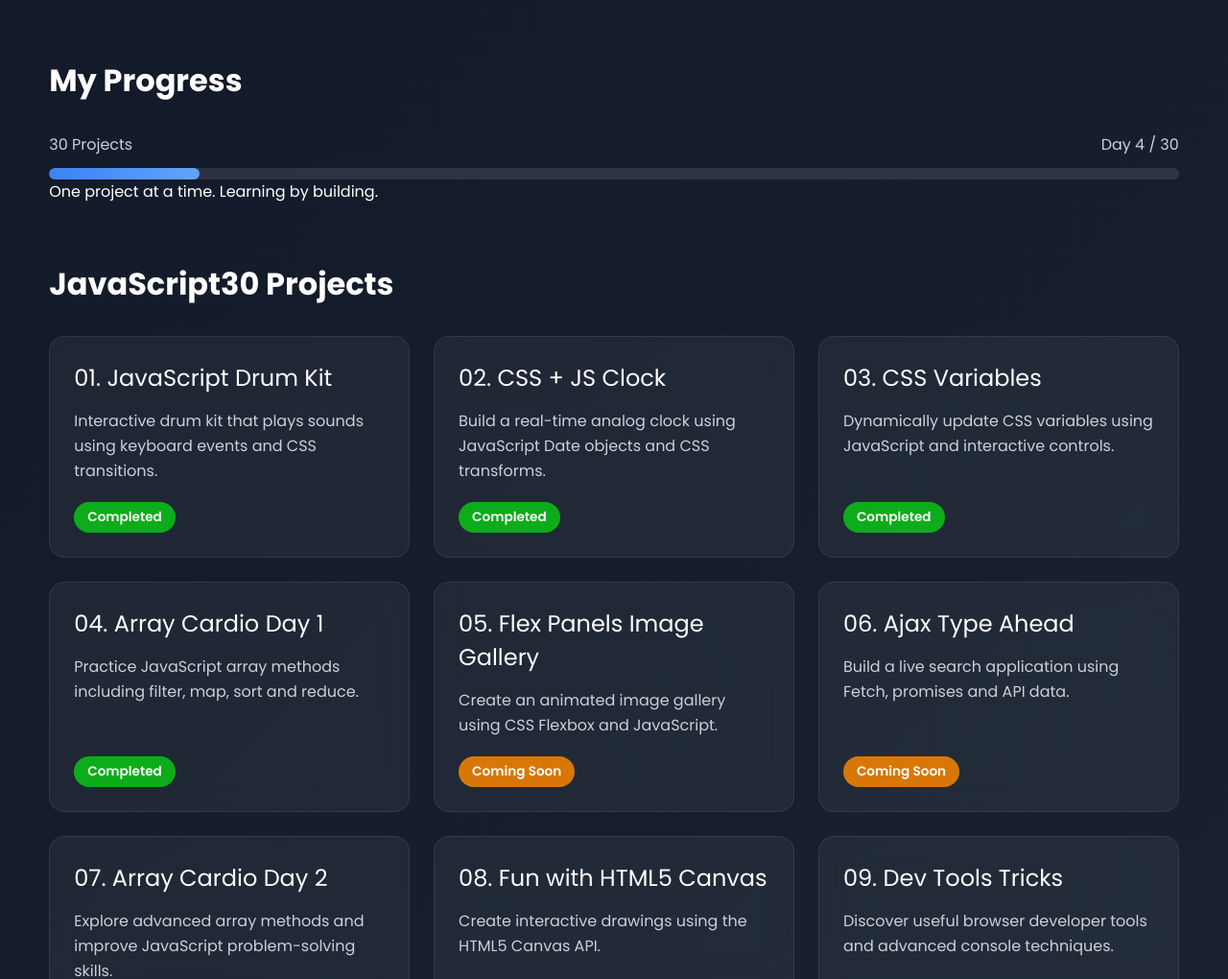
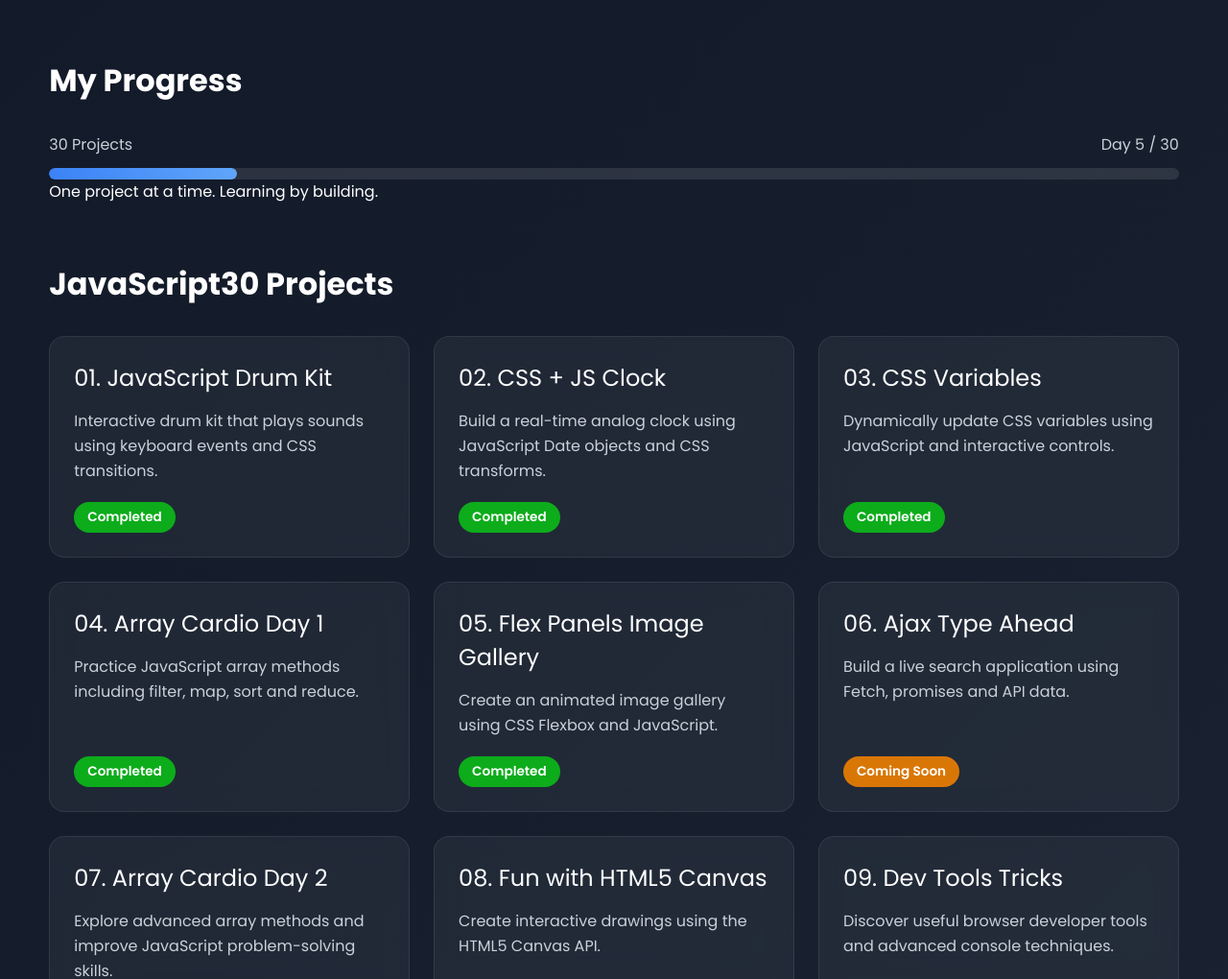
Before and after one commit to Ankith-Achar-27/JavaScript30, a plain HTML site: page index.html in a window 1280 px wide. Shown: the part 700-1720 px from the top of the page at 96% size. Drawn offline with Linux system fonts and the light colour scheme.

Commit message:
updated day 5

```diff
--- a/index.html
+++ b/index.html
@@ -70,7 +70,7 @@
 
         <div class="progress-info">
             <span>30 Projects</span>
-            <span>Day 4 / 30</span>
+            <span>Day 5 / 30</span>
         </div>
 
         <div class="progress-bar">
@@ -140,12 +140,14 @@
 
             <!-- Day 5 -->
             <div class="card">
-                <div class="title">05. Flex Panels Image Gallery</div>
-                <div class="description">
-                    Create an animated image gallery using CSS Flexbox
-                    and JavaScript.
-                </div>
-                <span class="badge coming">Coming Soon</span>
+                <a href="./05%20-%20Flex%20Panel%20Gallery/">
+                    <div class="title">05. Flex Panels Image Gallery</div>
+                    <div class="description">
+                        Create an animated image gallery using CSS Flexbox
+                        and JavaScript.
+                    </div>
+                    <span class="badge completed">Completed</span>
+                </a>
             </div>
 
             <!-- Day 6 -->
--- a/style.css
+++ b/style.css
@@ -127,7 +127,7 @@ section h2 {
 }
 
 .progress-fill {
-    width: 13.333333%;
+    width: 16.66666666%;
     height: 100%;
     background: linear-gradient(90deg, #3b82f6, #60a5fa);
     border-radius: 20px;
```
Also changed, not shown: 1 other file.
